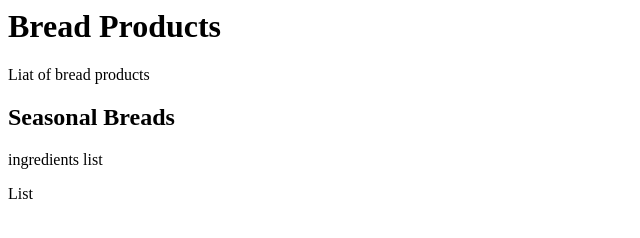
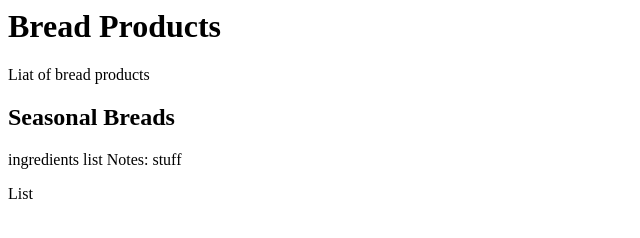
Before and after one commit to ashanrupasinghe/com.bread.demo, a plain HTML site: page index.html in a window 1280 px wide. Shown: the full height of the page, 0-640 px from the left. Drawn offline with Linux system fonts and the light colour scheme.

Commit message:
added notes, completed coding

```diff
--- a/index.html
+++ b/index.html
@@ -8,6 +8,8 @@
 <h2>Seasonal Breads</h2>
 
 <span>ingredients list</span>
+<span>Notes: stuff</span>
+
 
 <p>List</p>
 </body>
```
